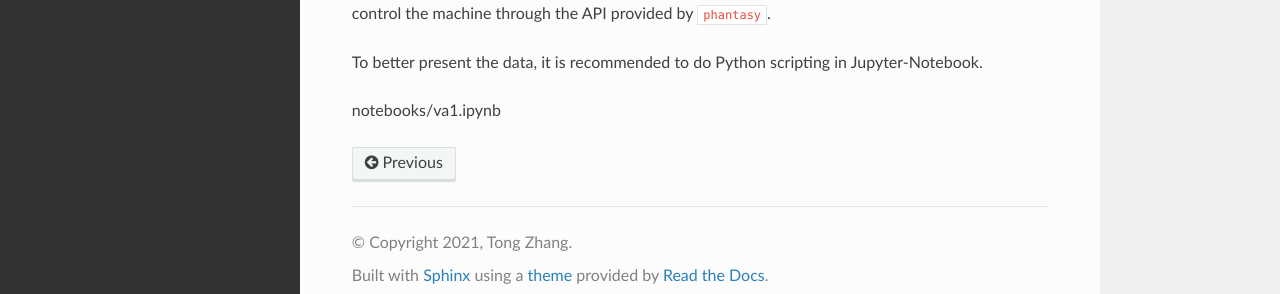
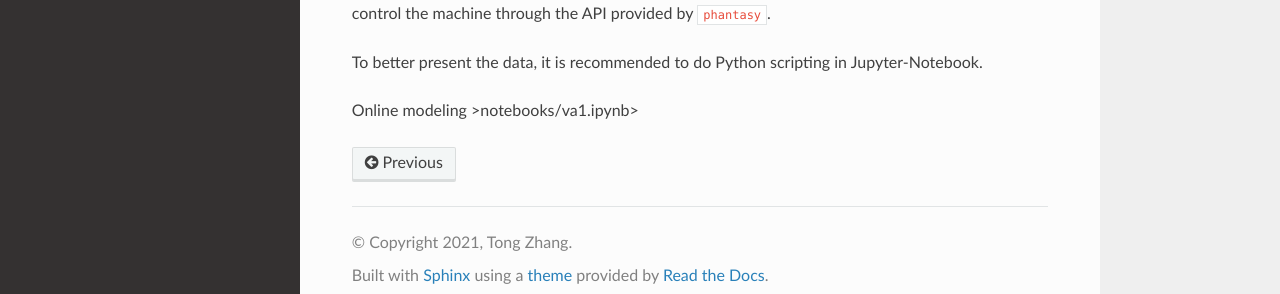
Before and after one commit to archman/phantasy-doc, a Sphinx documentation site: the page built from source/va.rst, in a window 1280 px wide and 900 px high, scrolled down 2540 px. Shown: the part 588-882 px from the top of the window. Built offline with Sphinx 7.4.7 and the Read the Docs theme 2.0.0, drawn with Linux system fonts in a browser that asks for light colours.

Commit message:
MNT: Add support to show jupyter notebook.

```diff
--- a/source/conf.py
+++ b/source/conf.py
@@ -32,6 +32,7 @@
 # extensions coming with Sphinx (named 'sphinx.ext.*') or your custom
 # ones.
 extensions = [
+    'nbsphinx',
 ]
 
 # Add any paths that contain templates here, relative to this directory.
@@ -40,7 +41,7 @@
 # List of patterns, relative to source directory, that match files and
 # directories to ignore when looking for source files.
 # This pattern also affects html_static_path and html_extra_path.
-exclude_patterns = []
+exclude_patterns = ['_build', '**.ipynb_checkpoints']
 
 
 # -- Options for HTML output -------------------------------------------------
--- a/source/va.rst
+++ b/source/va.rst
@@ -145,4 +145,4 @@
 
 To better present the data, it is recommended to do Python scripting in Jupyter-Notebook.
 
-:ref:`notebooks/va1.ipynb`
+:ref:`Online modeling >notebooks/va1.ipynb>`
```
Also changed, not shown: 1 other file.
